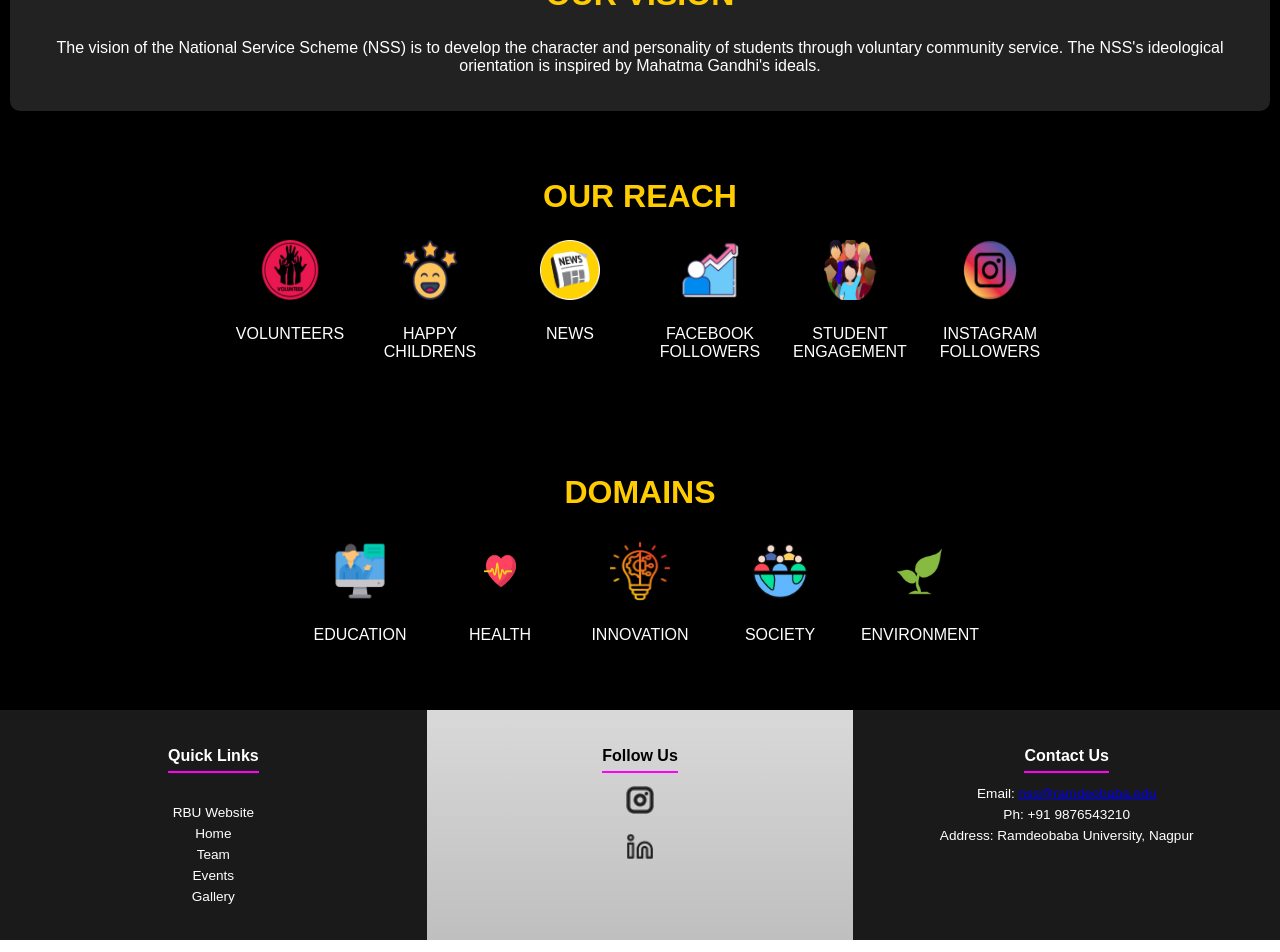
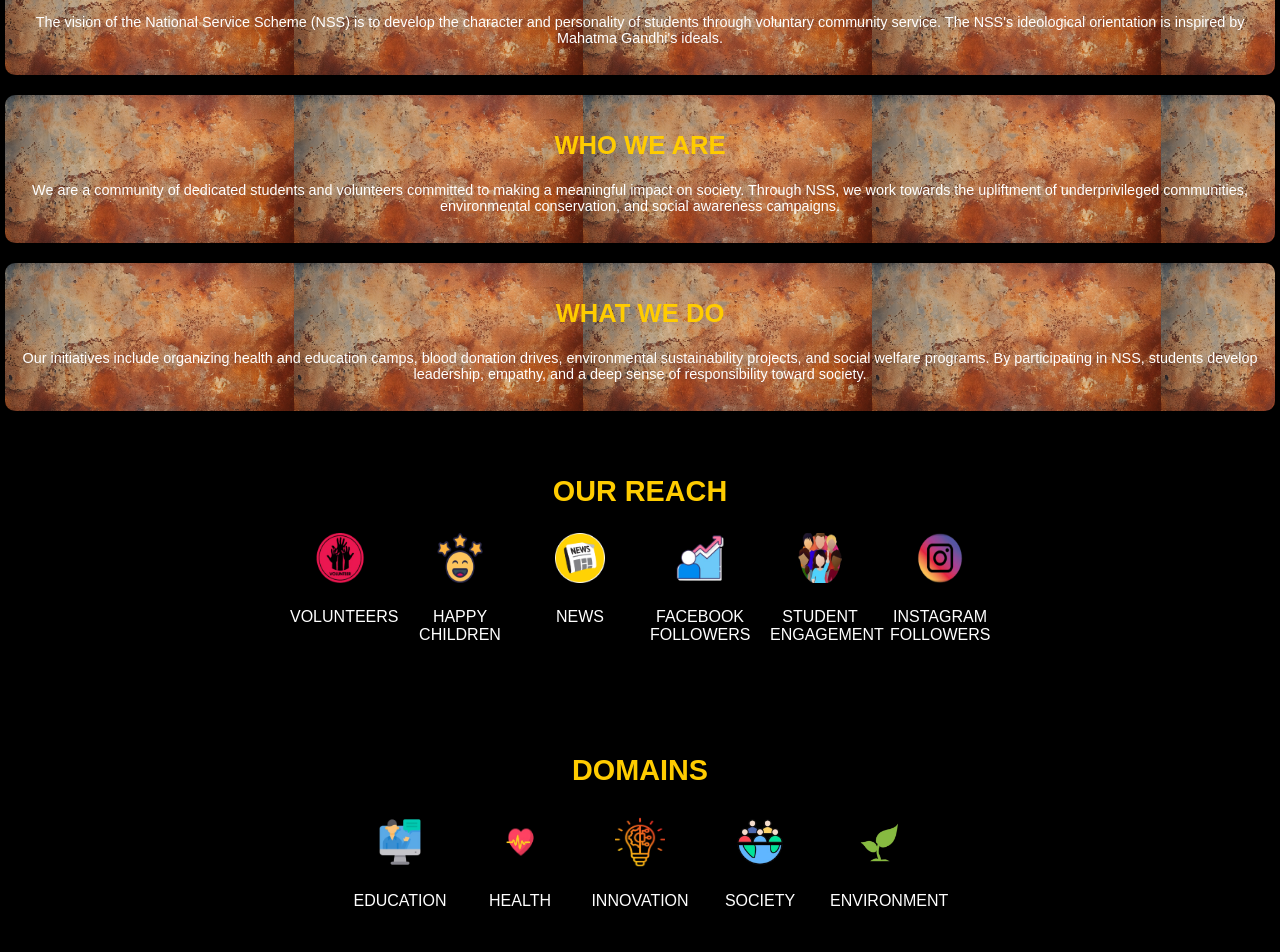
Before and after one commit to rudrakshnalbalwar/website, a React (Create React App) app: page / in a window 1280 px wide. Shown: the part 380-1332 px from the top of the page. Built offline with nearby package versions, Linux system fonts and the light colour scheme.

Commit message:
Updates What We Are and What We Do

```diff
--- a/src/NSSUnit.css
+++ b/src/NSSUnit.css
@@ -6,6 +6,9 @@
   background-color: black;
   margin: 0;
   padding: 0;
+  display: flex;
+  flex-direction: column;
+  min-height: 100vh;
 }
 
 /* Header section */
@@ -50,12 +53,12 @@
   position: absolute;
   top: 50px; /* Adjust based on the header's height */
   right: 20px;
+  z-index: 1000; /* Make sure it appears above other content */
   background-color: #333;
   border-radius: 5px;
   box-shadow: 0 4px 8px rgba(0, 0, 0, 0.3);
   width: 150px;
   display: none; /* Hidden by default */
-  z-index: 1000; /* Make sure it appears above other content */
 }
 
 .nss-dropdown ul {
@@ -95,6 +98,7 @@
   justify-content: center;
   padding: 20px;
   margin-top: 0;
+  flex-grow: 1; /* Makes sure content takes up available space, leaving room for footer */
 }
 
 .nss-details {
@@ -132,8 +136,8 @@
 /* Register button */
 .nss-register-btn {
   margin-top: 10px;
-  padding: 10px 20px;
-  font-size: 1rem;
+  padding: 12px 25px;
+  font-size: 1.2rem;
   background-color: #ff5722;
   color: white;
   border: none;
@@ -147,21 +151,22 @@
 }
 
 /* OUR VISION Section */
-.nss-vision {
-  padding: 20px;
-  margin: 20px 10px;
+.nss-vision, .nss-who-we-are, .nss-what-we-do {
+  padding: 15px;
+  margin: 10px 5px;
   background-color: #222;
+  background-image: url('./Images/NSS_TITLE.png');
   border-radius: 10px;
 }
 
-.nss-vision-title {
-  font-size: 2rem;
+.nss-vision-title, .nss-section-title {
+  font-size: 1.6rem; /* Reduced font size for mobile */
   color: #ffcc00;
   text-align: center;
 }
 
-.nss-vision-text {
-  font-size: 1rem;
+.nss-vision-text, .nss-section-text {
+  font-size: 0.9rem; /* Reduced font size for better fit */
   text-align: center;
   color: white;
   margin-top: 10px;
@@ -170,8 +175,8 @@
 /* Shared Styles for Our Reach & Domains */
 .nss-reach,
 .nss-domains {
-  padding: 20px;
-  margin: 20px 10px;
+  padding: 15px;
+  margin: 15px 5px;
   border-radius: 10px;
   text-align: center;
 }
@@ -179,7 +184,7 @@
 /* Section Titles */
 .nss-reach-title,
 .nss-domains-title {
-  font-size: 2rem;
+  font-size: 1.8rem; /* Slightly reduced font size */
   color: #ffcc00;
   text-align: center;
   margin-bottom: 15px;
@@ -193,15 +198,23 @@
 }
 
 .reach-item {
-  width: 120px;
+  width: 100px;
   margin: 10px;
   text-align: center;
 }
 
-.reach-icon {
-  width: 60px;
-  height: 60px;
+.reach-icon,
+.domain-icon {
+  width: 50px;
+  height: 50px;
   margin-bottom: 5px;
+  transition: transform 0.3s ease-in-out, box-shadow 0.3s ease-in-out;
+}
+
+.reach-item:hover .reach-icon,
+.domain-item:hover .domain-icon {
+  transform: scale(1.2); /* Slightly enlarge the icon */
+  box-shadow: 0 4px 10px rgba(255, 255, 255, 0.3); /* Soft glow effect */
 }
 
 /* Domains Icons Layout */
@@ -213,15 +226,9 @@
 }
 
 .domain-item {
-  width: 120px;
+  width: 100px;
   margin: 10px;
   text-align: center;
-}
-
-.domain-icon {
-  width: 60px;
-  height: 60px;
-  margin-bottom: 5px;
 }
 
 /* Pop-up Hover Effect */
@@ -230,6 +237,18 @@
   transform: scale(1.2); /* Slightly enlarge the icon */
   transition: transform 0.3s ease-in-out, box-shadow 0.3s ease-in-out;
   box-shadow: 0 4px 10px rgba(255, 255, 255, 0.3); /* Soft glow effect */
+}
+
+/* Footer Fix */
+footer {
+  padding: 20px;
+  margin-top: 0;
+  text-align: center;
+  width: 100%; /* Ensure it stays within screen width */
+  box-sizing: border-box; /* Prevents overflow */
+  background-color: #1a1a1a; /* Optional: add a background color */
+  position: relative;
+  bottom: 0;
 }
 
 /* Responsive Design for Dropdown */
@@ -277,7 +296,7 @@
   }
 
   .nss-unit-title {
-    font-size: 1.5rem;
+    font-size: 1.8rem; /* Increased font size for NSS UNIT title */
   }
 
   .nss-slogan {
@@ -285,19 +304,19 @@
   }
 
   .nss-register-btn {
-    font-size: 0.9rem;
-    padding: 8px 16px;
+    font-size: 1rem; /* Increased font size */
+    padding: 10px 20px; /* Increased button padding */
   }
 
   .reach-item,
   .domain-item {
-    width: 100px;
+    width: 90px; /* Reduced width for better fit on mobile */
   }
 
   .reach-icon,
   .domain-icon {
-    width: 50px;
-    height: 50px;
+    width: 45px; /* Reduced icon size */
+    height: 45px; /* Reduced icon size */
   }
 }
 
@@ -326,7 +345,7 @@
   }
 
   .nss-unit-title {
-    font-size: 1.2rem;
+    font-size: 1.4rem; /* Increased font size */
   }
 
   .nss-slogan {
@@ -334,13 +353,13 @@
   }
 
   .nss-register-btn {
-    font-size: 0.8rem;
-    padding: 6px 12px;
+    font-size: 0.9rem;
+    padding: 8px 16px; /* Increased padding */
   }
 
   .reach-item,
   .domain-item {
-    width: 80px;
+    width: 70px; /* Further reduced size */
   }
 
   .reach-icon,
--- a/src/NSSUnit.js
+++ b/src/NSSUnit.js
@@ -1,5 +1,4 @@
-import React from "react";
-import {useState, useEffect} from "react";
+import React, { useState, useEffect } from "react";
 import "./NSSUnit.css";
 import NSSFooter from "./NSSFooter.js";
 import UniversityLogo from "./UniversityLogo.png";
@@ -17,9 +16,8 @@ import Society from "./Images/Society.png";
 import Environment from "./Images/Environment.png";
 
 const NSSUnit = () => {
-  const [menuOpen, setMenuOpen] = useState(false); // State for menu toggle
+  const [menuOpen, setMenuOpen] = useState(false);
 
-  // Close the dropdown when clicking outside of it
   useEffect(() => {
     const handleClickOutside = (event) => {
       const dropdown = document.querySelector(".nss-dropdown");
@@ -35,7 +33,6 @@ const NSSUnit = () => {
     };
   }, []);
 
-
   return (
     <div className="nss-container">
       {/* Navbar */}
@@ -45,14 +42,14 @@ const NSSUnit = () => {
           <h1 className="nss-title">RAMDEOBABA UNIVERSITY</h1>
         </div>
 
-        {/* Menu Icon (☰) */}
+        {/* Menu Icon */}
         <button className="nss-menu-icon" onClick={() => setMenuOpen(!menuOpen)}>
           ☰
         </button>
 
         {/* Dropdown Menu */}
         {menuOpen && (
-          <nav className={`nss-dropdown ${menuOpen ? 'open' : ''}`}>
+          <nav className={`nss-dropdown ${menuOpen ? "open" : ""}`}>
             <ul>
               <li><a href="#">Home</a></li>
               <li><a href="#">Events</a></li>
@@ -86,32 +83,54 @@ const NSSUnit = () => {
         </p>
       </div>
 
+      {/* Who We Are Section */}
+      <div className="nss-who-we-are">
+        <h2 className="nss-section-title">WHO WE ARE</h2>
+        <p className="nss-section-text">
+          We are a community of dedicated students and volunteers committed to
+          making a meaningful impact on society. Through NSS, we work towards
+          the upliftment of underprivileged communities, environmental conservation,
+          and social awareness campaigns.
+        </p>
+      </div>
+
+      {/* What We Do Section */}
+      <div className="nss-what-we-do">
+        <h2 className="nss-section-title">WHAT WE DO</h2>
+        <p className="nss-section-text">
+          Our initiatives include organizing health and education camps, blood
+          donation drives, environmental sustainability projects, and social
+          welfare programs. By participating in NSS, students develop leadership,
+          empathy, and a deep sense of responsibility toward society.
+        </p>
+      </div>
+
       {/* Our Reach Section */}
       <div className="nss-reach">
         <h2 className="nss-reach-title">OUR REACH</h2>
         <div className="nss-reach-icons">
           <div className="reach-item">
-            <img src= {Volunteers} alt="Volunteers" className="reach-icon" />
+            <img src={Volunteers} alt="Volunteers" className="reach-icon" />
             <p>VOLUNTEERS</p>
           </div>
           <div className="reach-item">
-            <img src= {HC} alt="Happy Children" className="reach-icon" />
-            <p>HAPPY CHILDRENS</p>
+            <img src={HC} alt="Happy Children" className="reach-icon" />
+            <p>HAPPY CHILDREN</p>
           </div>
           <div className="reach-item">
-            <img src= {NEWS} alt="News" className="reach-icon" />
+            <img src={NEWS} alt="News" className="reach-icon" />
             <p>NEWS</p>
           </div>
           <div className="reach-item">
-            <img src= {Followers} alt="Facebook Followers" className="reach-icon" />
+            <img src={Followers} alt="Facebook Followers" className="reach-icon" />
             <p>FACEBOOK FOLLOWERS</p>
           </div>
           <div className="reach-item">
-            <img src= {SE} alt="Student Engagement" className="reach-icon" />
+            <img src={SE} alt="Student Engagement" className="reach-icon" />
             <p>STUDENT ENGAGEMENT</p>
           </div>
           <div className="reach-item">
-            <img src= {Insta} alt="Instagram Followers" className="reach-icon" />
+            <img src={Insta} alt="Instagram Followers" className="reach-icon" />
             <p>INSTAGRAM FOLLOWERS</p>
           </div>
         </div>
@@ -144,12 +163,8 @@ const NSSUnit = () => {
         </div>
       </div>
 
-      <div className="nss-container">
-      {/* Other website sections */}
-
       {/* Footer Section */}
       <NSSFooter />
-    </div>
     </div>
   );
 };
```
